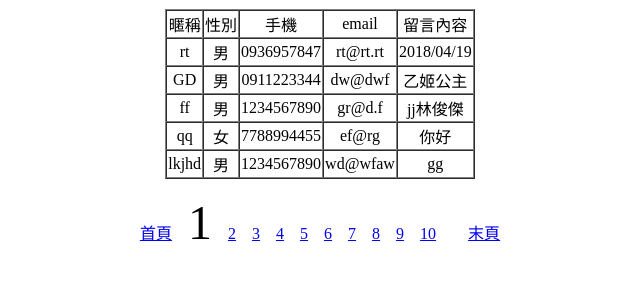
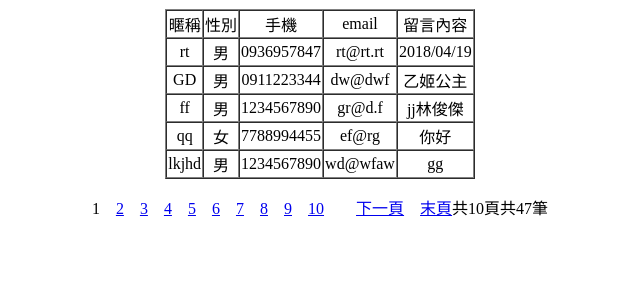
Before and after one commit to greenmac/guestbook, a PHP site: page /guest_admin.php in a window 1280 px wide. Shown: the part 216-516 px from the top of the page, without its empty margins (320-960 px from the left). Run offline with PHP 8.4, Linux system fonts and the light colour scheme; the visitor is signed in with stand-in values (Sample User, id 1); data comes from the database, SQL or seed files in the repository; both versions use the stored data as it was after the commit.

Commit message:
1.動態分頁修改

```diff
--- a/guest_admin.php
+++ b/guest_admin.php
@@ -38,28 +38,33 @@ $sql2 = "select * from guest order by g_seq desc";
 $re2 = $link->prepare($sql2);
 $re2->execute();
 $row2 = $re2->fetchall(PDO::FETCH_ASSOC);
+
 $nums = $re2->rowcount();
-//echo '<pre>';
-//print_r($row2);
-//echo '</pre>';
-
-$per = 5;
-$pages = ceil($nums/$per);
-if(!isset($_GET['page']))
-  {
-    $page = 1;
-  }
-  else
-  {
-    $page = (int)$_GET['page'];
-  }
-$start = ($page-1)*$per;
-$sql2.= " LIMIT $start,$per";
+$per = 5;//每頁呈現幾筆
+$pages = ceil($nums/$per);//(總筆數/每頁呈現幾筆),會出現幾頁
+$page=empty($_GET['page'])?1:(int)$_GET['page'];//取get值
+$pagestart = ($page-1)*$per;//每頁從陣列['0']開始顯示
+$range=10;//每頁顯示的頁碼數
+$start = (int)(($page-1) / $range) * $range + 1;  //$start是設定顯示每頁頁碼的開始值
+$end = $start + $range -1;  //$end是設定顯示每頁頁碼的結束值
+$sql2.= " LIMIT $pagestart,$per";//陣列['0']開始顯示,呈現幾筆
 $re2 = $link->prepare($sql2);
 $re2->execute();
 $row2 = $re2->fetchall();
 
- ?>
+// $race_nameSqlNums=$race_nameSqlResult->rowcount();
+// $race_nameSqlPer=10;//每頁呈現幾筆
+// $race_nameSqlPages=ceil($race_nameSqlNums/$race_nameSqlPer);//(總筆數/每頁呈現幾筆),會出現幾頁
+// $race_nameSqlPage=!isset($_GET['race_nameSqlPage'])?1:(int)$_GET['race_nameSqlPage'];//取get值
+// $race_nameSqlStart=($race_nameSqlPage-1)*$race_nameSqlPer;//每頁從陣列['0']開始顯示
+// $race_nameSqlRange=10;//每頁顯示的頁碼數
+// $start = (int)(($race_nameSqlPage-1) / $race_nameSqlRange) * $race_nameSqlRange + 1;  //$start是設定顯示每頁頁碼的開始值
+// $end = $start + $race_nameSqlRange -1;  //$end是設定顯示每頁頁碼的結束值
+// $race_nameSql.=" LIMIT $race_nameSqlStart,$race_nameSqlPer";//陣列['0']開始顯示,呈現幾筆
+// $race_nameSqlResult=$link->prepare($race_nameSql);
+// $race_nameSqlResult->execute();
+// $race_nameSqlRows=$race_nameSqlResult->fetchall();
+?>
 <!DOCTYPE html>
 <html>
   <head>
@@ -131,20 +136,64 @@ $row2 = $re2->fetchall();
     </table>
     <p align="center">
     <?php
-     echo "<a href=?page=1>首頁</a>"."　";
-     for($i=1;$i<=$pages;$i++)
-     {
-       if($i == $page)
+    //  echo "<a href=?page=1>首頁</a>"."　";
+    //  for($i=1;$i<=$pages;$i++)
+    //  {
+    //    if($i == $page)
+    //   {
+    //     echo '<font size="10">'.$i.'</font>'."　";
+    //   }
+    //   else
+    //   {
+    //     echo '<a href="?page='.$i.'">'.$i.'</a>'."　";
+    //   }
+    // }
+    // echo "　"."<a href=?page=".$pages.">末頁</a>";
+
+    echo $page==1?'':'<a href=?page=1>首頁</i></a>'.'　';
+    echo $page==1?'':'<a href=?page='.($page-1).'>上一頁</a>'.'　';//上一頁
+    if($pages <= $range)
+    { //開始輸出頁碼
+      for($i=1;$i<=$pages;$i++)
       {
-        echo '<font size="10">'.$i.'</font>'."　";
+        echo $i==$page ? '<a>'.$i.'</a>'.'　':'<a href="?&page='.$i.'">'.$i.'</a>'.'　';//當前顯示頁不會有連結,且放大
+      }
+    }
+    else
+    { //如果總頁數大於每頁要顯示的頁碼數
+      //如果目前的頁數大於5，預設定為第6頁開始，每頁的頁碼就往前移動1位  ex 目前的頁數為第6頁，所以輸出 2 3 4 5 6 7 8 9 10 11，如果是第7頁就輸出 3 4 5 6 7 8 9 10 11 12，依此類推
+      if($page > 5)
+      {
+        $end = $page+5;  //每頁結尾的頁碼就+5
+        if ($end > $pages)
+        {  //如果每頁結尾的頁碼大於總頁數
+          $end = $pages;  //就將每頁結尾的頁碼改寫為最後一頁
+        }
+        $start = $end-9;  //將每頁開頭的頁碼設為結尾的頁碼-9
+        //開始輸出頁碼
+        for($i=$start; $i<=$end; $i++)
+        { //在目前頁數裡本身頁數的頁碼就不要連結，如果不是就加上連結
+          echo $i==$page ? '<a>'.$i.'</a>'.'　':'<a href="?page='.$i.'">'.$i.'</a>'.'　';//當前顯示頁不會有連結,且放大
+        }
       }
       else
-      {
-        echo '<a href="?page='.$i.'">'.$i.'</a>'."　";
+      { //如果目前的頁數小於5
+        if ($end > $pages)
+        { //如果每頁結尾的頁碼大於總頁數
+          $end = $pages;  //就將每頁結尾的頁碼改寫為最後一頁
+        }
+        //開始輸出頁碼
+        for($i=$start; $i<=$end; $i++)
+        { //在目前頁數裡本身頁數的頁碼就不要連結，如果不是就加上連結
+          echo $i==$page ? '<a>'.$i.'</a>'.'　':'<a href="page='.$i.'">'.$i.'</a>'.'　';//當前顯示頁不會有連結,且放大
+        }
       }
     }
-    echo "　"."<a href=?page=".$pages.">末頁</a>";
-     ?>
+    echo $page==$pages?'':'　'.'<a href=?page='.($page+1).'>下一頁</a>';//下一頁
+    echo $page==$pages?'':'　'.'<a href=?page='.$pages.'>末頁</i></a>';
+    echo '<a>共'.$pages.'頁</a>';  //顯示目前總頁數
+    echo '<a>共'.$nums.'筆</a>'; //顯示總筆數
+  ?>
    </p>
   </body>
 
```
Also changed, not shown: back/back_admin.php (+75 -34 lines), guestbook.sql.
